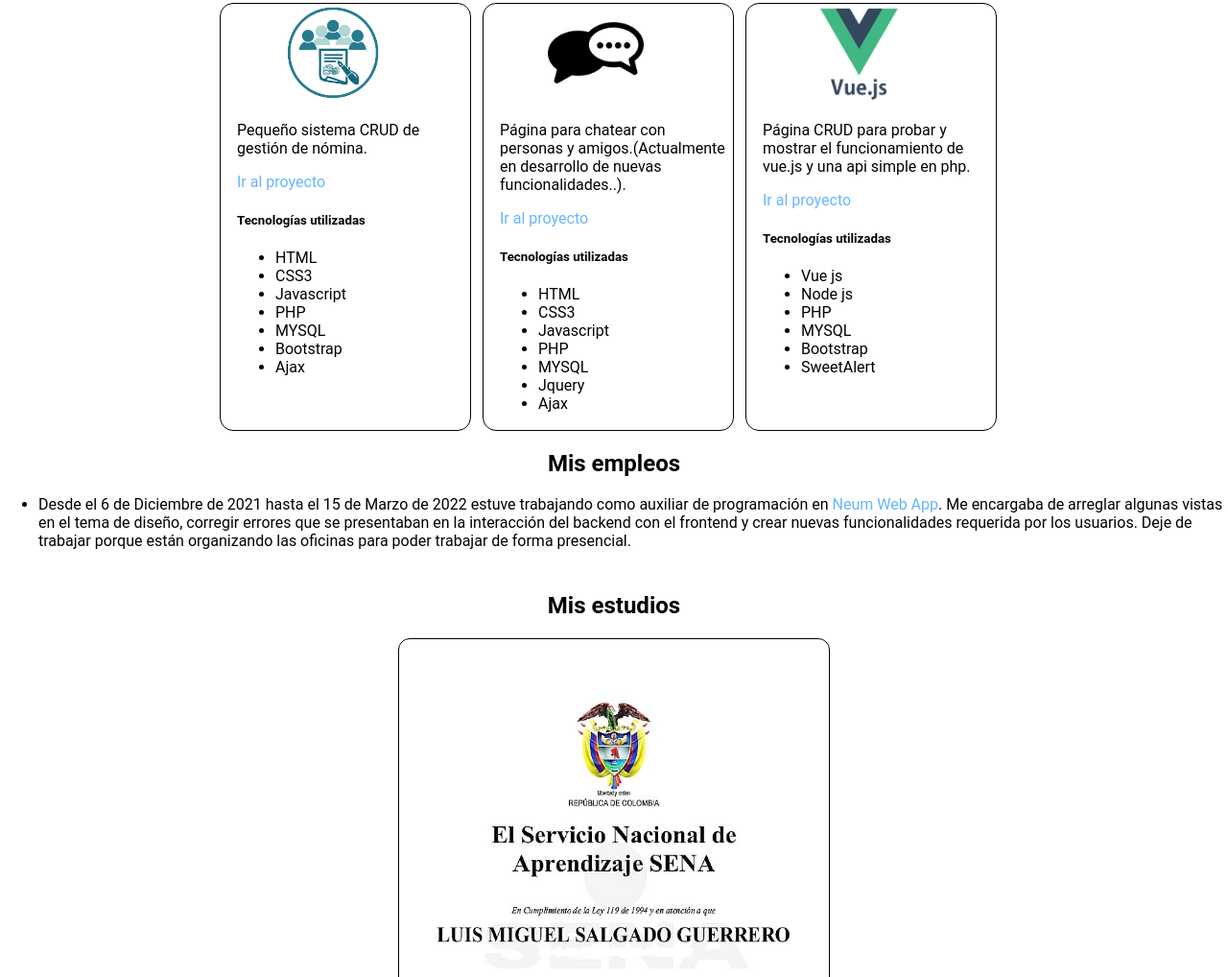
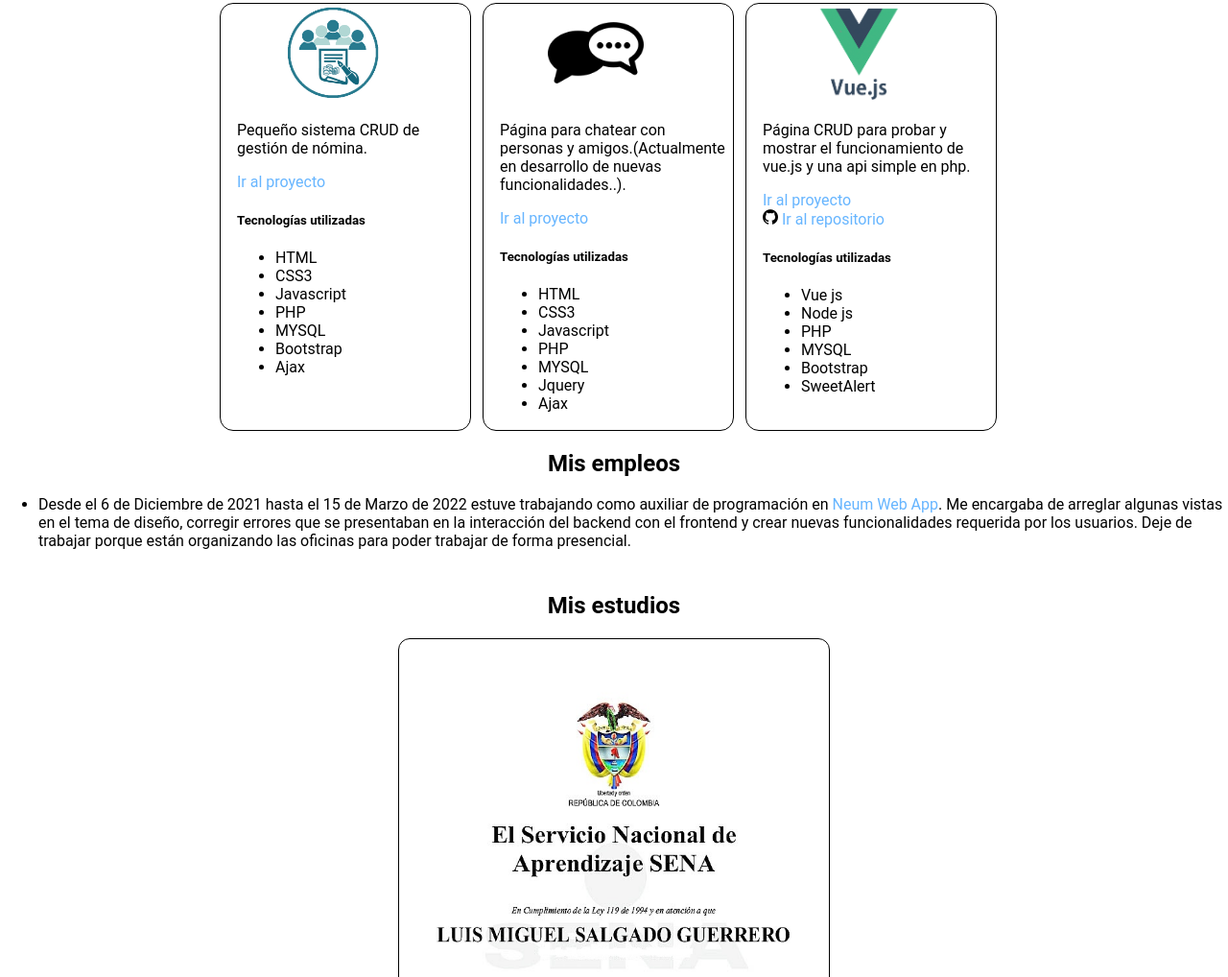
Before and after one commit to Luis-devs/Portafolio, a plain HTML site: page index.html in a window 1280 px wide. Shown: the part 1304-2322 px from the top of the page at 96% size. Drawn offline with Linux system fonts and the light colour scheme.

Commit message:
Se agrego link a github.

```diff
--- a/css/estilos.css
+++ b/css/estilos.css
@@ -118,6 +118,11 @@ section {
 img {
     height: 100px;
     width: 100px;
+}
+
+.sinimg {
+    height: auto!important;
+    width: auto!important;
 }
 
 progress {
--- a/index.html
+++ b/index.html
@@ -165,6 +165,10 @@
                                 <p>Página CRUD para probar y mostrar el funcionamiento de vue.js y una api simple en php.</p>
                                 <a href="https://luis-devs.github.io/vue-cli/" target="_blank" rel="noopener noreferrer">Ir
                                 al proyecto</a>
+                                <div>
+                                    <a href="https://github.com/Luis-devs/vue-cli" target="_blank" rel="noopener noreferrer">
+                                        <img class="sinimg" src="img/github.png" title="Ir al repositorio" alt="Imagen de github"> Ir al repositorio</a>
+                                </div>
                                 <h5>Tecnologías utilizadas</h5>
                                 <ul>
                                     <li>Vue js</li>
```
Also changed, not shown: img/github.png (added).
